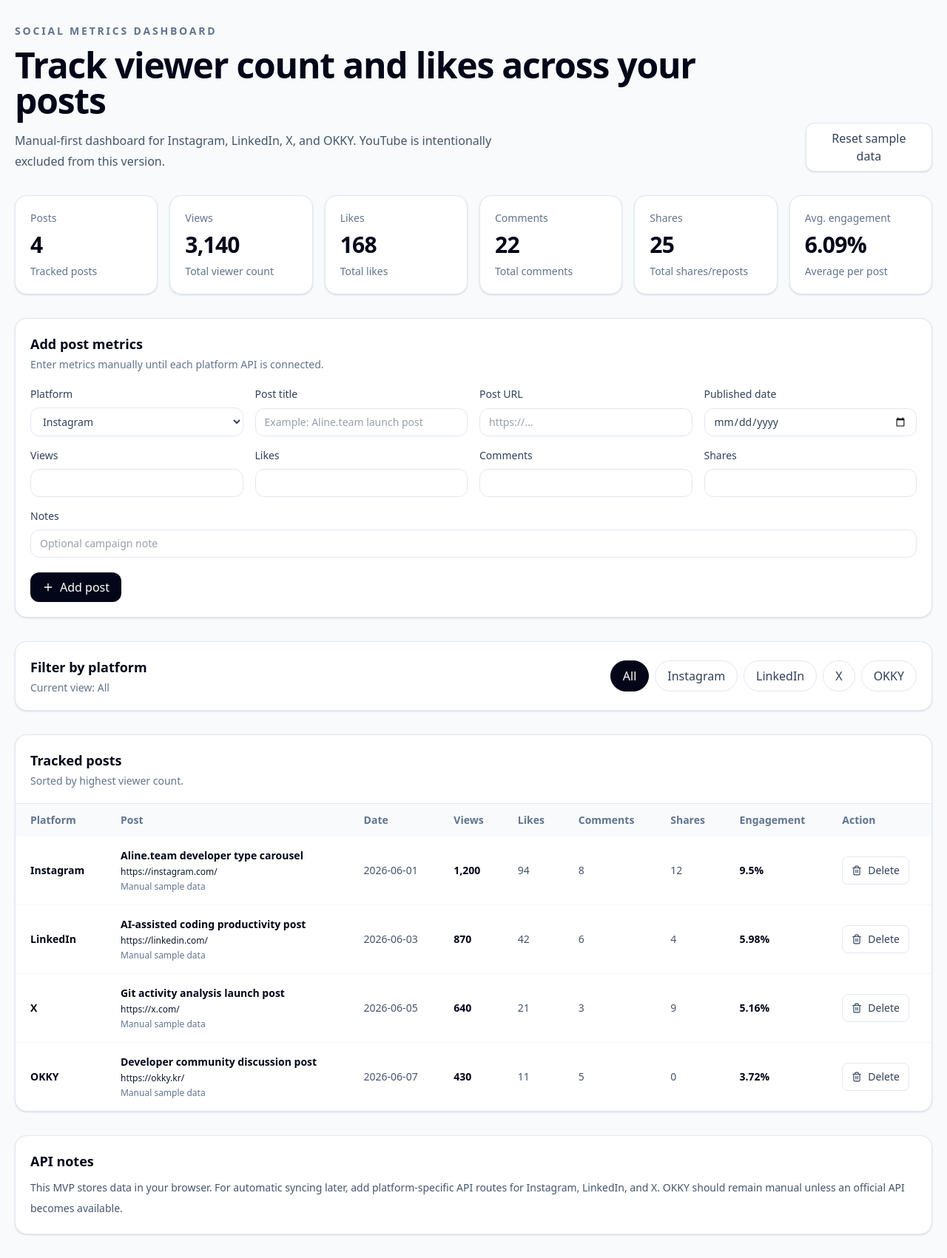
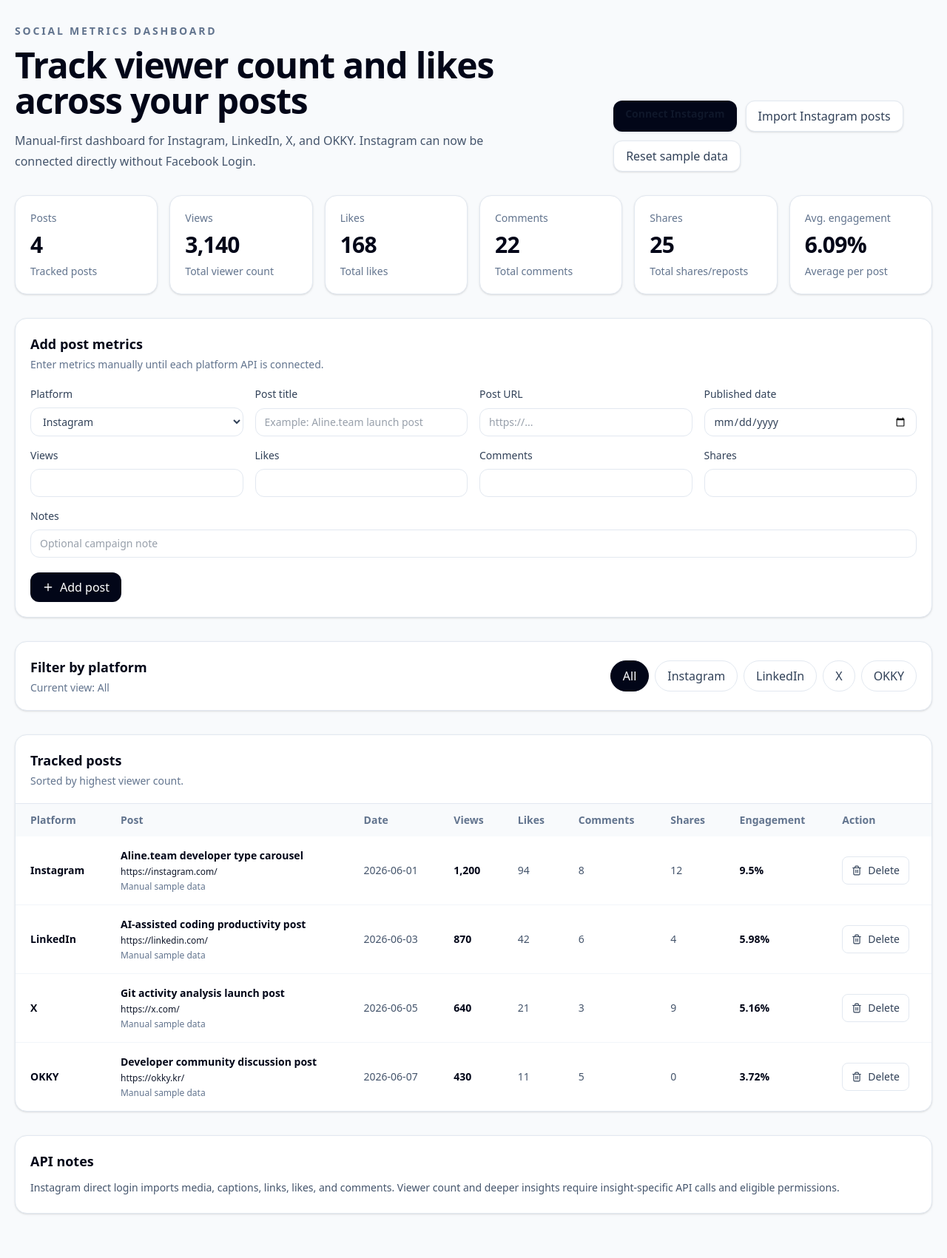
Before and after one commit to jinnymoon2/social-metrics-dashboard, a Next.js app: page / in a window 1280 px wide. Shown: the whole page at 74% size. After the commit the page ends 1673 px from the top, so only its background shows below. Built offline with nearby package versions, Linux system fonts and the light colour scheme.

Commit message:
feat: add direct Instagram Login controls

```diff
--- a/app/page.tsx
+++ b/app/page.tsx
@@ -15,6 +15,8 @@ export default function Home() {
   const [selectedPlatform, setSelectedPlatform] = useState<Platform | "All">(
     "All"
   );
+  const [isImportingInstagram, setIsImportingInstagram] = useState(false);
+  const [instagramStatus, setInstagramStatus] = useState("");
 
   useEffect(() => {
     const savedPosts = window.localStorage.getItem(STORAGE_KEY);
@@ -26,6 +28,12 @@ export default function Home() {
       } catch {
         setPosts(seedPosts);
       }
+    }
+
+    const params = new URLSearchParams(window.location.search);
+
+    if (params.get("instagram") === "connected") {
+      setInstagramStatus("Instagram connected successfully.");
     }
   }, []);
 
@@ -54,6 +62,36 @@ export default function Home() {
     setSelectedPlatform("All");
   }
 
+  async function handleImportInstagram() {
+    setIsImportingInstagram(true);
+    setInstagramStatus("");
+
+    try {
+      const response = await fetch("/api/instagram/media");
+      const data = await response.json();
+
+      if (!response.ok) {
+        setInstagramStatus(data.error || "Failed to import Instagram posts.");
+        return;
+      }
+
+      const importedPosts = data.posts as SocialPost[];
+
+      setPosts((currentPosts) => {
+        const currentIds = new Set(currentPosts.map((post) => post.id));
+        const newPosts = importedPosts.filter((post) => !currentIds.has(post.id));
+
+        return [...newPosts, ...currentPosts];
+      });
+
+      setInstagramStatus(`Imported ${importedPosts.length} Instagram posts.`);
+    } catch {
+      setInstagramStatus("Failed to import Instagram posts.");
+    } finally {
+      setIsImportingInstagram(false);
+    }
+  }
+
   return (
     <main className="min-h-screen bg-slate-50 px-5 py-8">
       <div className="mx-auto max-w-7xl">
@@ -67,18 +105,42 @@ export default function Home() {
             </h1>
             <p className="mt-4 max-w-2xl text-base leading-7 text-slate-600">
               Manual-first dashboard for Instagram, LinkedIn, X, and OKKY.
-              YouTube is intentionally excluded from this version.
+              Instagram can now be connected directly without Facebook Login.
             </p>
           </div>
+
+          <div className="flex flex-wrap gap-3">
+            <a
+              href="/api/instagram/login"
+              className="rounded-xl bg-slate-950 px-4 py-2 text-sm font-bold text-white shadow-sm hover:bg-slate-800"
+            >
+              Connect Instagram
+            </a>
+
+            <button
+              type="button"
+              onClick={handleImportInstagram}
+              disabled={isImportingInstagram}
+              className="rounded-xl border border-slate-200 bg-white px-4 py-2 text-sm font-bold text-slate-700 shadow-sm hover:border-slate-400 disabled:cursor-not-allowed disabled:opacity-60"
+            >
+              {isImportingInstagram ? "Importing..." : "Import Instagram posts"}
+            </button>
 
             <button
               type="button"
               onClick={handleResetData}
-            className="w-fit rounded-xl border border-slate-200 bg-white px-4 py-2 text-sm font-bold text-slate-700 shadow-sm hover:border-slate-400"
+              className="rounded-xl border border-slate-200 bg-white px-4 py-2 text-sm font-bold text-slate-700 shadow-sm hover:border-slate-400"
             >
               Reset sample data
             </button>
+          </div>
         </header>
+
+        {instagramStatus ? (
+          <section className="mt-6 rounded-2xl border border-slate-200 bg-white p-4 text-sm font-semibold text-slate-700 shadow-sm">
+            {instagramStatus}
+          </section>
+        ) : null}
 
         <section className="mt-8">
           <SummaryPanel posts={filteredPosts} />
@@ -111,9 +173,9 @@ export default function Home() {
         <section className="mt-8 rounded-2xl border border-slate-200 bg-white p-5 text-sm leading-7 text-slate-600 shadow-sm">
           <h2 className="text-lg font-bold text-slate-950">API notes</h2>
           <p className="mt-2">
-            This MVP stores data in your browser. For automatic syncing later,
-            add platform-specific API routes for Instagram, LinkedIn, and X.
-            OKKY should remain manual unless an official API becomes available.
+            Instagram direct login imports media, captions, links, likes, and
+            comments. Viewer count and deeper insights require insight-specific
+            API calls and eligible permissions.
           </p>
         </section>
       </div>
```
Lines whose indentation alone changed are shown as unchanged.
